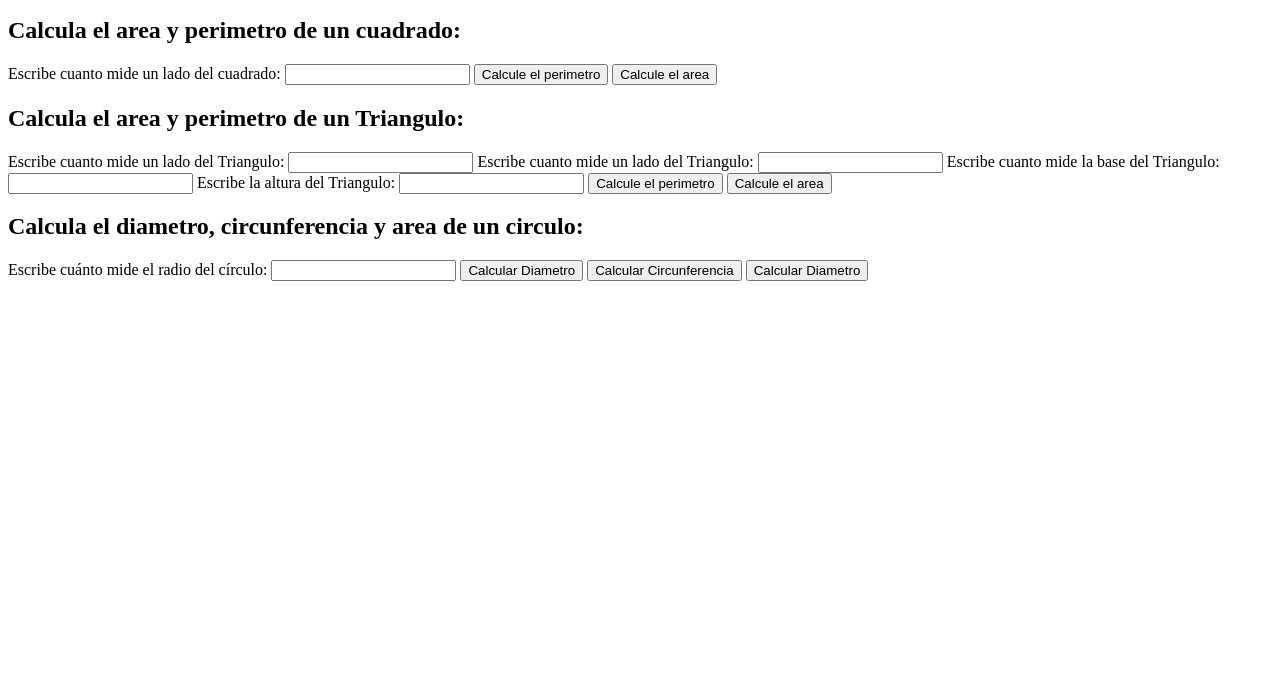
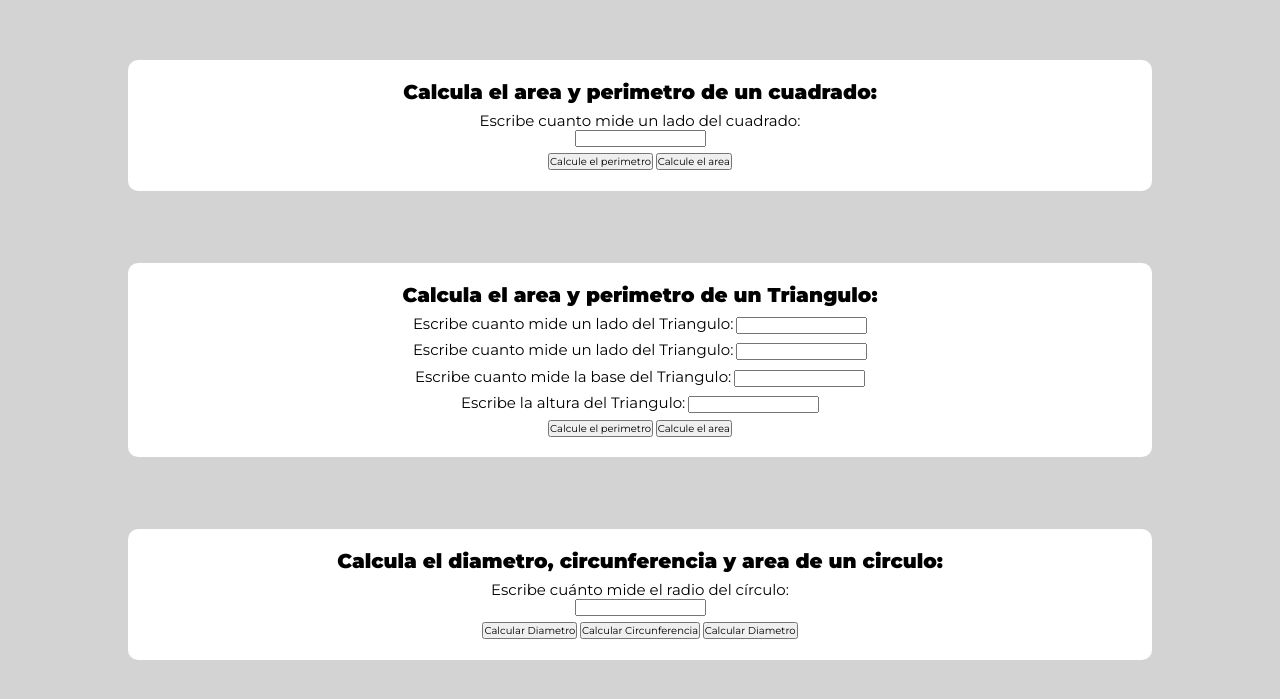
Before and after one commit to iaalvearp/learningJS, a plain HTML site: page index.html in a window 1280 px wide. Shown: the part 101-800 px from the top of the page. Drawn offline with Linux system fonts and the light colour scheme.

Commit message:
Hoja de estilos CSS agregada

```diff
--- /dev/null
+++ b/geometry.css
@@ -0,0 +1,40 @@
+* {
+    margin: 0;
+    padding: 0;
+    font-family: 'Montserrat', sans-serif;
+    font-size: 10px;
+    box-sizing: border-box;
+}
+
+body {
+    width: 80%;
+    margin: 0 auto;
+    height: 100vh;
+    display: flex;
+    flex-direction: column;
+    justify-content: space-around;
+    background-color: #d3d3d3;
+}
+
+h1, h2, h3, h4, h5, h6, p, section, input, label {
+    text-align: center;
+    margin-bottom: 0.65rem;
+}
+
+h1 {
+    font-size: 3rem;
+}
+
+section {
+    background-color: #fff;
+    padding: 2%;
+    border-radius: 1rem;
+}
+
+h2 {
+    font-size: 2rem;
+}
+
+label {
+    font-size: 1.5rem;
+}
--- a/index.html
+++ b/index.html
@@ -5,6 +5,10 @@
     <meta http-equiv="X-UA-Compatible" content="IE=edge">
     <meta name="viewport" content="width=device-width, initial-scale=1.0">
     <title>Learning Js</title>
+    <link rel="stylesheet" href="geometry.css">
+    <link rel="preconnect" href="https://fonts.googleapis.com">
+    <link rel="preconnect" href="https://fonts.gstatic.com" crossorigin>
+    <link href="https://fonts.googleapis.com/css2?family=Montserrat:wght@300;400;600;900&display=swap" rel="stylesheet">
 </head>
 <body id="body">
     <header>
@@ -16,7 +20,9 @@
         <h2>Calcula el area y perimetro de un cuadrado:</h2>
         <form action="" method="post">
             <label for="ladoCuadrado">Escribe cuanto mide un lado del cuadrado:</label>
+            <br>
             <input type="number" name="ladoCuadrado" id="ladoCuadrado" class="ladoCuadrado">
+            <br>
             <button type="button" id="btnPerimetroCuadrado" onclick="perimetroCuadrado()">Calcule el perimetro</button>
             <button type="button" id="btnAreaCuadrado" onclick="areaCuadrado()">Calcule el area</button>
         </form>
@@ -27,12 +33,16 @@
         <form action="" method="post">
             <label for="ladoTriangulo">Escribe cuanto mide un lado del Triangulo:</label>
             <input type="number" name="ladoTriangulo1" id="ladoTriangulo1" class="ladoTriangulo1">
+            <br>
             <label for="ladoTriangulo">Escribe cuanto mide un lado del Triangulo:</label>
             <input type="number" name="ladoTriangulo2" id="ladoTriangulo2" class="ladoTriangulo2">
+            <br>
             <label for="ladoTriangulo">Escribe cuanto mide la base del Triangulo:</label>
             <input type="number" name="baseTriangulo" id="baseTriangulo" class="baseTriangulo">
+            <br>
             <label for="alturaTriangulo">Escribe la altura del Triangulo:</label>
             <input type="number" name="alturaTriangulo" id="alturaTriangulo" class="alturaTriangulo">
+            <br>
             <button type="button" id="btnPerimetroTriangulo" onclick="perimetroTriangulo()">Calcule el perimetro</button>
             <button type="button" id="btnAreaTriangulo" onclick="areaTriangulo()">Calcule el area</button>
         </form>
@@ -42,7 +52,9 @@
         <h2>Calcula el diametro, circunferencia y area de un circulo:</h2>
         <form action="" method="post">
             <label for="radioCirculo">Escribe cuánto mide el radio del círculo: </label>
+            <br>
             <input type="number" name="radioCirculo" id="radioCirculo" class="radioCirculo">
+            <br>
             <button type="button" id="btnDiametro" onclick="diametro()">Calcular Diametro</button>
             <button type="button" id="btnCircunferencia" onclick="circunferencia()">Calcular Circunferencia</button>
             <button type="button" id="btnAreaCirculo" onclick="areaCirculo()">Calcular Diametro</button>
```
